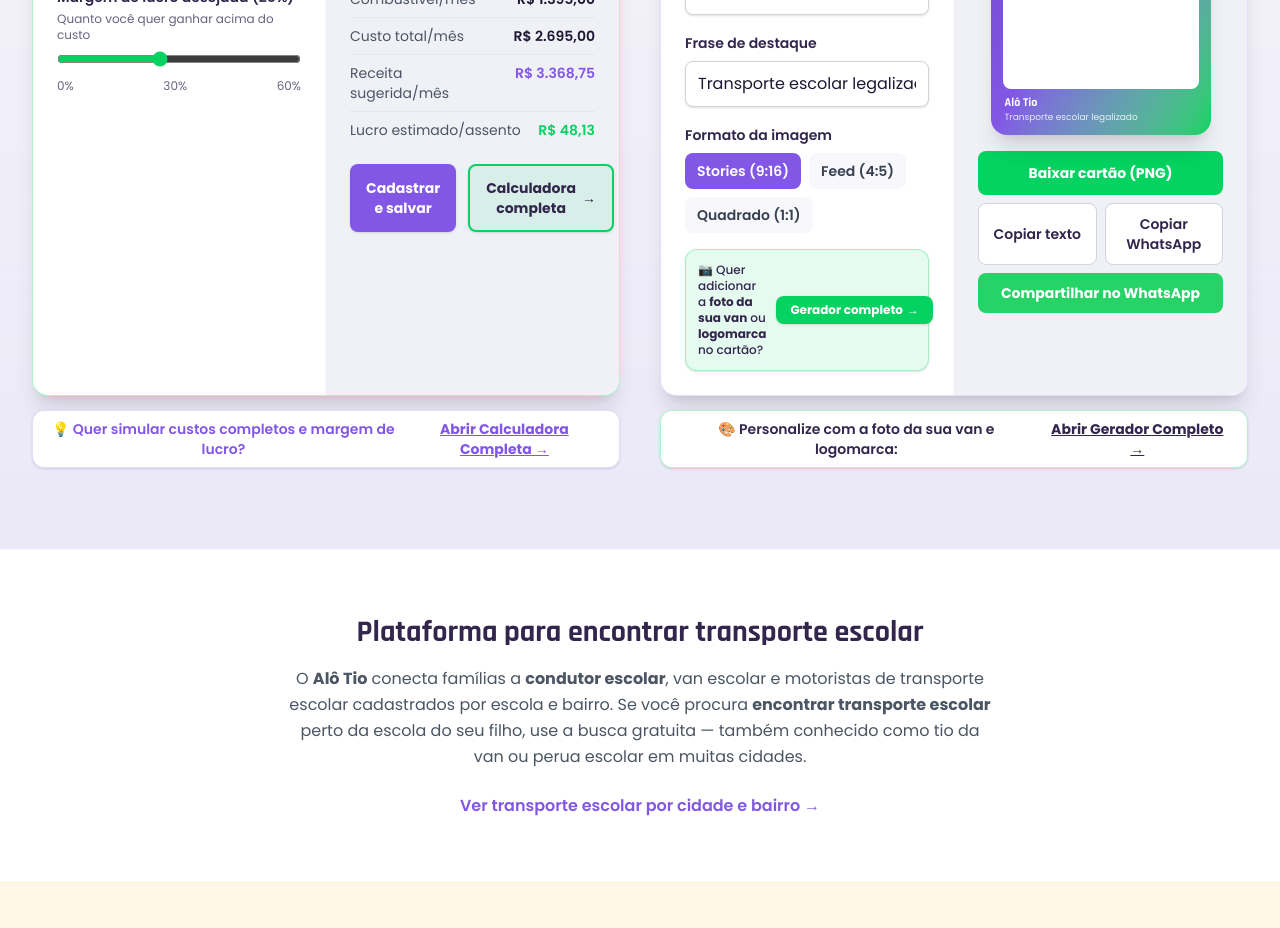
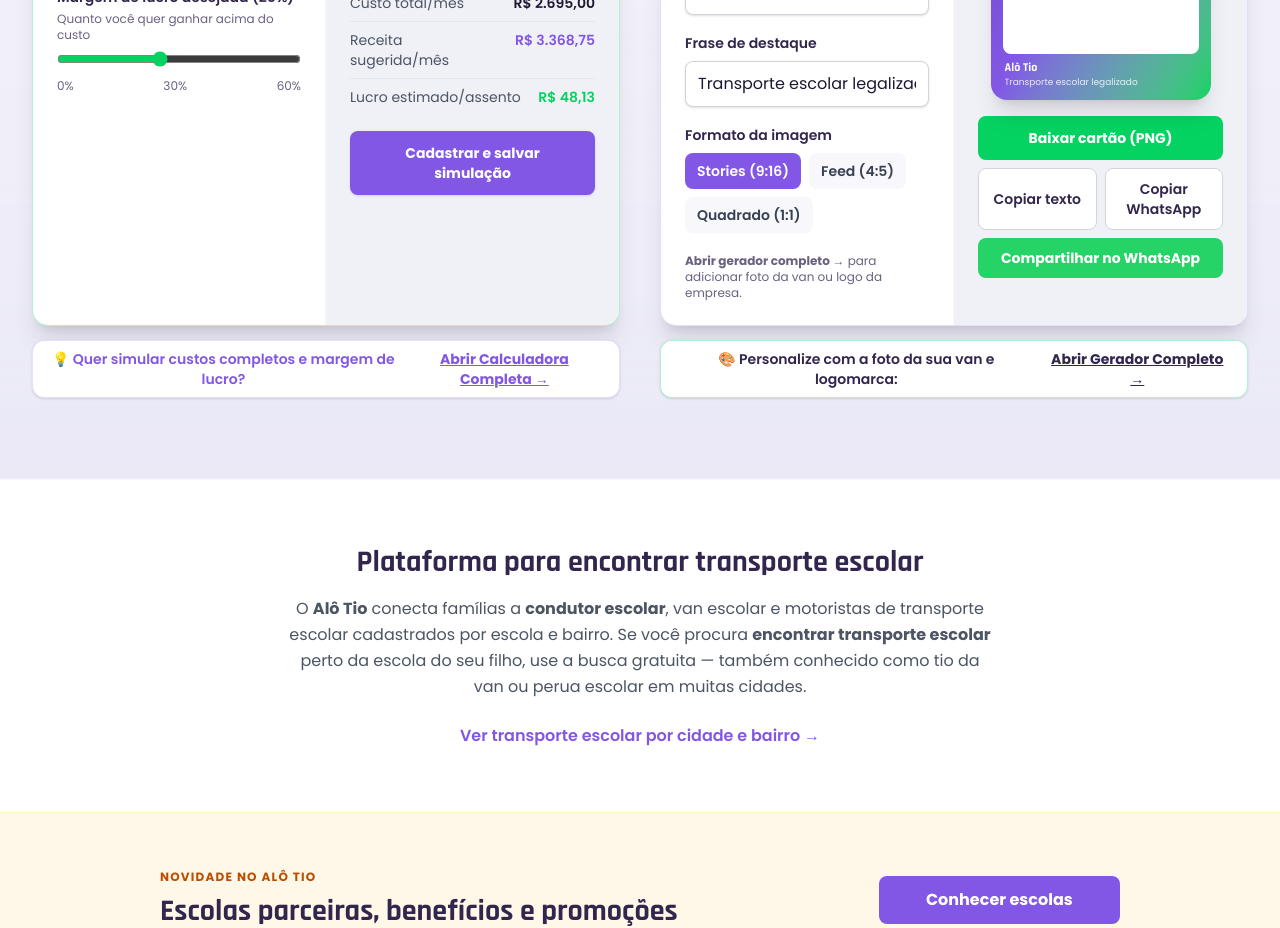
Before and after one commit to nicktecno/alotio-frontend, a Next.js app: page / in a window 1280 px wide. Shown: the part 2180-3108 px from the top of the page. Built offline with nearby package versions, Linux system fonts and the light colour scheme; no server answers.

Commit message:
fix: corrigir quebra e vazamento de layout no aviso do gerador de cartao e calculadora

```diff
--- a/src/components/DigitalCardGenerator.tsx
+++ b/src/components/DigitalCardGenerator.tsx
@@ -290,18 +290,15 @@ export default function DigitalCardGenerator({ variant = 'full' }: Props) {
           )}
 
           {compact && (
-            <div className="rounded-xl border border-secondary/30 bg-secondary/10 p-3 text-xs text-gray-800 flex flex-col sm:flex-row items-center justify-between gap-2.5 shadow-sm">
-              <span className="font-medium text-center sm:text-left">
-                📷 Quer adicionar a <strong>foto da sua van</strong> ou <strong>logomarca</strong> no cartão?
-              </span>
+            <p className="text-xs text-gray-500 pt-1">
               <Link
                 href="/ferramentas/cartao-digital"
-                className="shrink-0 bg-secondary hover:bg-secondary-600 text-white font-bold px-3.5 py-1.5 rounded-lg transition text-xs shadow-sm flex items-center gap-1"
+                className="text-secondary-800 font-bold hover:underline inline-flex items-center gap-1"
               >
-                <span>Gerador completo</span>
-                <span>→</span>
-              </Link>
-            </div>
+                Abrir gerador completo →
+              </Link>{' '}
+              para adicionar foto da van ou logo da empresa.
+            </p>
           )}
         </div>
 
--- a/src/components/MonthlyFeeCalculator.tsx
+++ b/src/components/MonthlyFeeCalculator.tsx
@@ -236,17 +236,8 @@ export default function MonthlyFeeCalculator({ variant = 'full' }: Props) {
               href="/cadastro"
               className="flex-1 flex items-center justify-center text-center bg-primary hover:bg-primary-600 text-white font-bold py-3 px-4 rounded-lg transition text-sm shadow-sm"
             >
-              Cadastrar e salvar
+              Cadastrar e salvar simulação
             </Link>
-            {compact && (
-              <Link
-                href="/ferramentas/calculadora-mensalidade"
-                className="flex-1 border-2 border-secondary bg-secondary/10 hover:bg-secondary hover:text-white text-secondary-900 font-bold py-3 px-4 rounded-lg transition text-sm flex items-center justify-center text-center gap-1.5 shadow-sm"
-              >
-                <span>Calculadora completa</span>
-                <span>→</span>
-              </Link>
-            )}
             {!compact && (
               <Link
                 href="/seguro"
```
